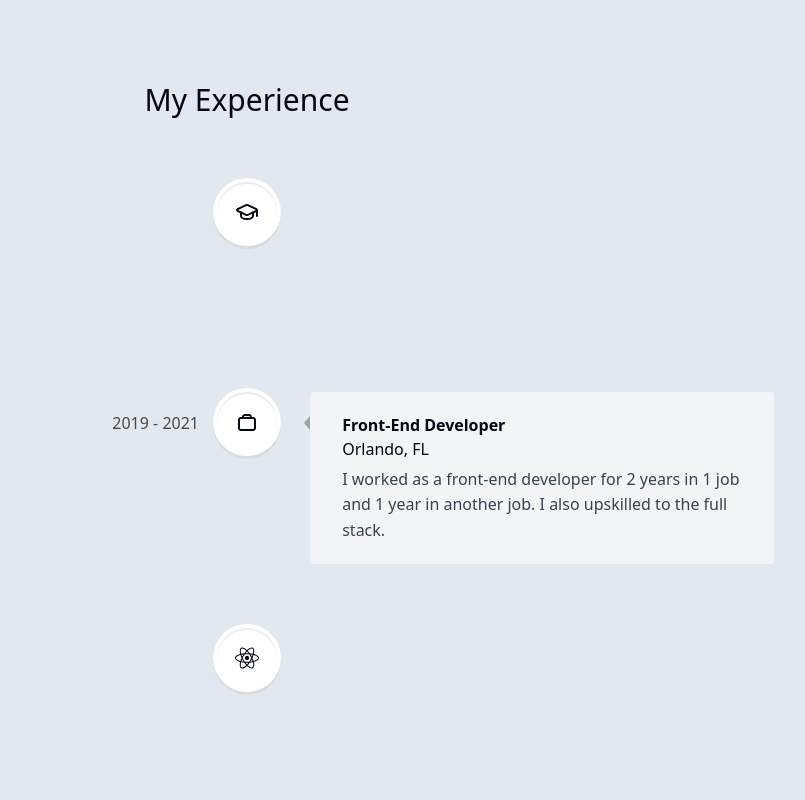
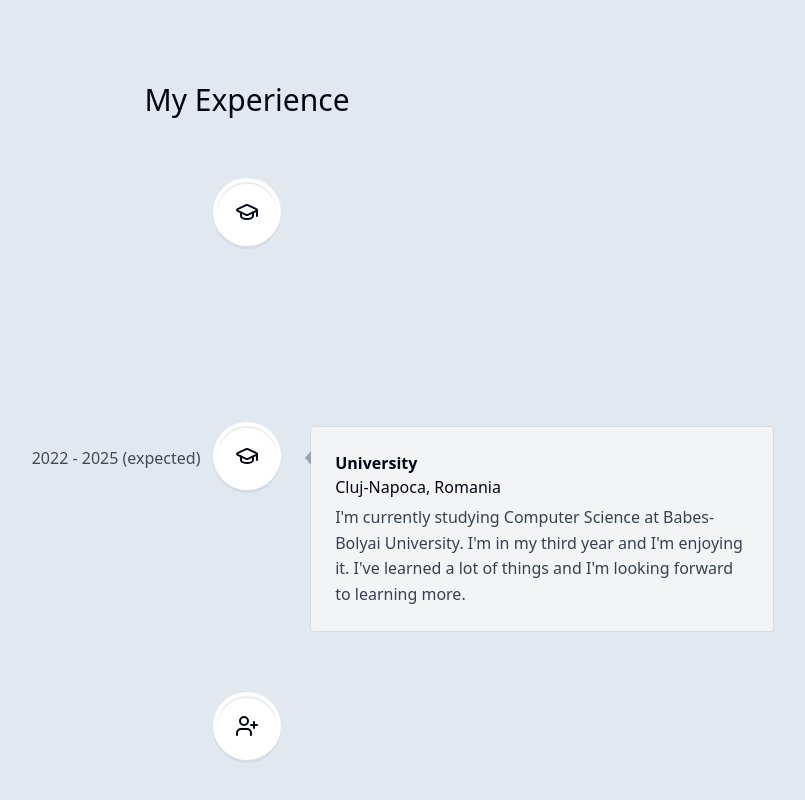
Before and after one commit to tlbdrgs/MyPortofolio, a Next.js app in the folder portfolio/: page / in a window 1280 px wide. Shown: the part 2900-3700 px from the top of the page, without its empty margins (393-1198 px from the left). Built offline with nearby package versions, Linux system fonts and the light colour scheme.

Commit message:
updated the experience tab

```diff
--- a/portfolio/components/experience.tsx
+++ b/portfolio/components/experience.tsx
@@ -14,33 +14,37 @@ export default function Experience() {
     id='experience'
     ref={ref}>
         <SectionHeading>My Experience</SectionHeading>
-
-        <VerticalTimeline lineColor="">
-            {experiencesData.map((experience, index) => (
+        <VerticalTimeline lineColor=" ">
+            {
+                experiencesData.map((item,index) => (
                 <React.Fragment key={index}>
-                <VerticalTimelineElement
-                contentStyle={{
+                    <VerticalTimelineElement visible={true}
+                    contentStyle={
+                        {
                             background: '#f3f4f6',
                             boxShadow: 'none',
+                            border: '1px solid rgba(0,0,0,0.1)',
                             textAlign: 'left',
-                    padding: '1.3rem 2rem',
+                            padding:  "1.3rem, 2rem",
                         }}
                         contentArrowStyle={{
-                    borderRight: "0.4rem solid #9ca3af",
+                            borderRight: '0.4rem solid  #9ca3af',
 
                         }}
-                date={experience.date}
-                icon={experience.icon}
+                        date={item.date}
+                        icon={item.icon}
                         iconStyle={{
                             background: 'white',
                             fontSize: '1.5rem',
-                }}>
-                    <h3 className='font-semibold capitalize'>{experience.title}</h3>
-                    <p className='font-normal !mt-0'>{experience.location}</p>
-                    <p className='!mt-1 !font-normal text-gray-700'>{experience.description}</p>
+                        }}
+                    >
+                        <h3 className='font-semibold capitalize'>{item.title}</h3>
+                        <p className='font-normal !mt-0'>{item.location}</p>
+                        <p className='!mt-1 !font-normal text-gray-700'>{item.description}</p>
                     </VerticalTimelineElement>
                 </React.Fragment>
-            ))
+                    )
+                )
             }
         </VerticalTimeline>
     </section>
--- a/portfolio/lib/data.ts
+++ b/portfolio/lib/data.ts
@@ -1,7 +1,5 @@
 import React from "react";
-import { CgWorkAlt } from "react-icons/cg";
-import { FaReact } from "react-icons/fa";
-import { LuGraduationCap } from "react-icons/lu";
+import { LuGraduationCap, LuUserPlus } from "react-icons/lu";
 import tutorials from "../public/tutorials.png";
 import addresses from "../public/fakeAddresses.png";
 import workspace from "../public/workspace.jpg";
@@ -32,28 +30,28 @@ export const links = [
 
 export const experiencesData = [
   {
-    title: "Graduated bootcamp",
-    location: "Miami, FL",
+    title: "Graduated highschool",
+    location: "Targu Jiu, Romania",
     description:
-      "I graduated after 6 months of studying. I immediately found a job as a front-end developer.",
+      "I graduated highschool with a focus on math and computer science. I also participated in programming contests.",
     icon: React.createElement(LuGraduationCap),
     date: "2019",
   },
   {
-    title: "Front-End Developer",
-    location: "Orlando, FL",
+    title: "University",
+    location: "Cluj-Napoca, Romania",
     description:
-      "I worked as a front-end developer for 2 years in 1 job and 1 year in another job. I also upskilled to the full stack.",
-    icon: React.createElement(CgWorkAlt),
-    date: "2019 - 2021",
+      "I'm currently studying Computer Science at Babes-Bolyai University. I'm in my third year and I'm enjoying it. I've learned a lot of things and I'm looking forward to learning more.",
+    icon: React.createElement(LuGraduationCap),
+    date: "2022 - 2025 (expected)",
   },
   {
-    title: "Full-Stack Developer",
-    location: "Houston, TX",
+    title: "Searching for opportunities",
+    location: "?",
     description:
-      "I'm now a full-stack developer working as a freelancer. My stack includes React, Next.js, TypeScript, Tailwind, Prisma and MongoDB. I'm open to full-time opportunities.",
-    icon: React.createElement(FaReact),
-    date: "2021 - present",
+      "I'm looking for internships and opportunities to learn and grow. I'm interested in web development and I'm looking forward to working on interesting projects.",
+    icon: React.createElement(LuUserPlus),
+    date: "Present",
   },
 ] as const;
 
```
Lines whose indentation alone changed are shown as unchanged.
